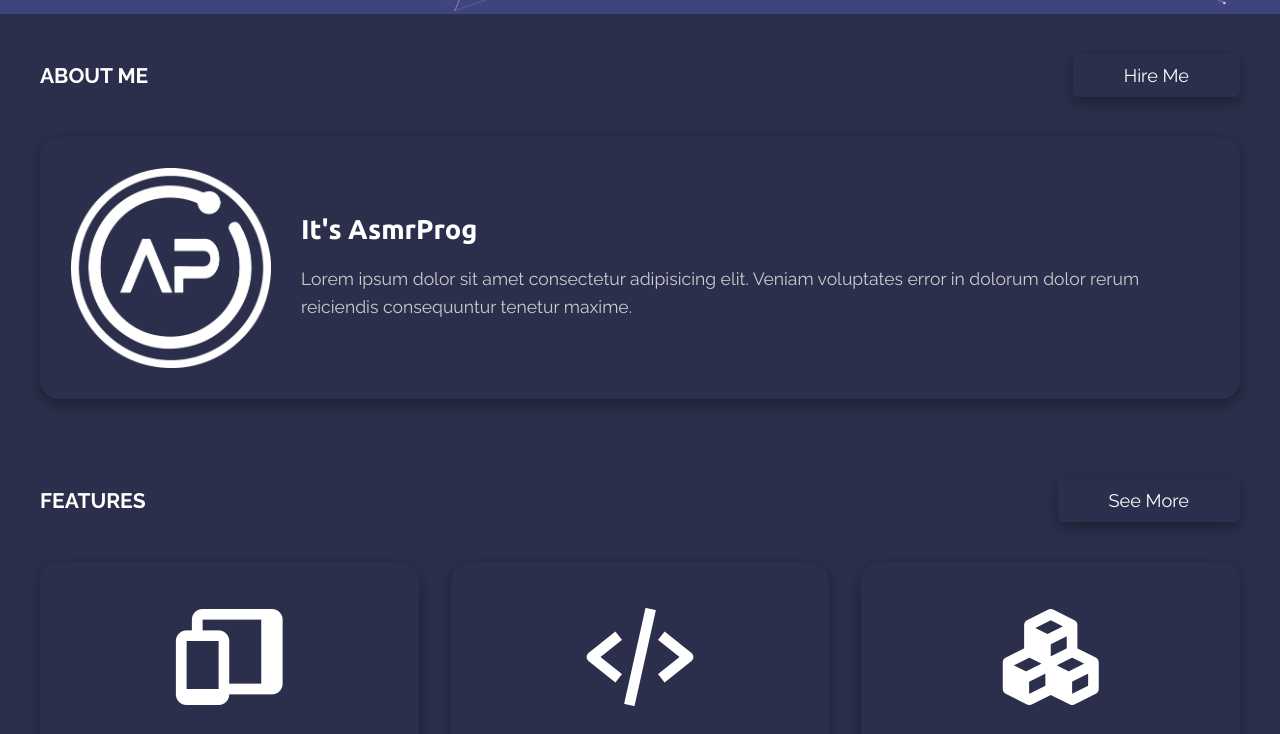
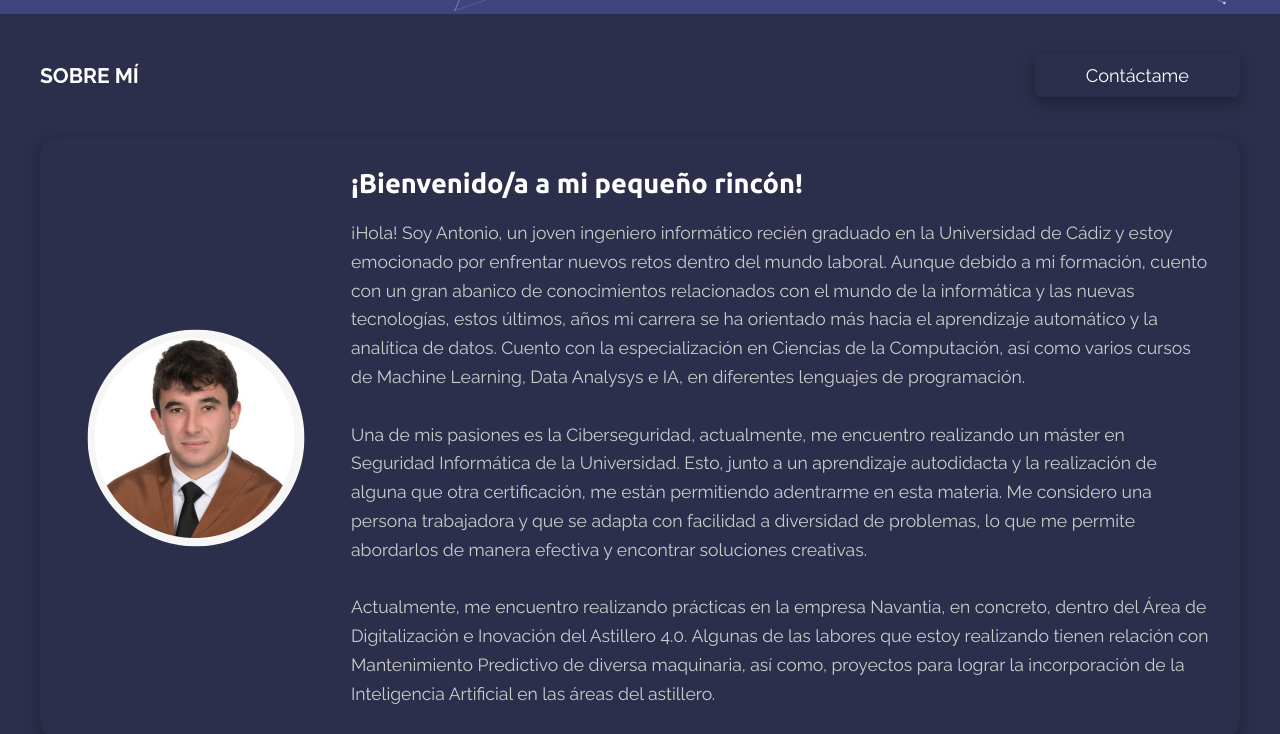
Before and after one commit to antoonioreque/portfolio, a plain HTML site: page index.html in a window 1280 px wide. Shown: the part 866-1600 px from the top of the page. Drawn offline with nearby package versions, Linux system fonts and the light colour scheme.

Commit message:
about me included

```diff
--- a/index.html
+++ b/index.html
@@ -2,9 +2,9 @@
 <html lang="es">
 
 <head>
+    <title>AR Portfolio</title>
+    <link rel="shortcut icon" type="image/x-icon" href="assets/favicon.ico">
     <meta charset="UTF-8">
-    <title>AR Portfolio</title>
-    <link rel="icon" href="/assets/logo_ofi.png" type="image/x-icon">
     <meta name="viewport" content="width=device-width, initial-scale=1.0">
     <meta name="author" content="Antonio Requena">
     <link href="https://unpkg.com/boxicons@2.1.4/css/boxicons.min.css" rel="stylesheet">
@@ -20,8 +20,8 @@
         <ul>
             <li><a href="#about">Sobre mí</a></li>
             <li><a href="#">Habilidades</a></li>
+            <li><a href="#">Experiencia</a></li>
             <li><a href="#">Proyectos</a></li>
-            <li><a href="#">Experiencia</a></li>
 
         </ul>
         <button class="hire-btn">Contáctame</button>
@@ -39,18 +39,24 @@
 
     <section id="about">
         <div class="header">
-            <h1>About Me</h1>
-            <a href="#">Hire Me</a>
+            <h1>Sobre mí</h1>
+            <a href="#">Contáctame</a>
         </div>
 
         <div class="card">
-            <img src="assets/logo.png">
+            <img src="assets/micara.png">
             <div class="info">
-                <h1>It's AsmrProg</h1>
+                <h1>¡Bienvenido/a a mi pequeño rincón!</h1>
                 <p>
-                    Lorem ipsum dolor sit amet consectetur adipisicing elit. Veniam voluptates error in dolorum dolor
-                    rerum
-                    reiciendis consequuntur tenetur maxime.
+                    ¡Hola! Soy Antonio, un joven ingeniero informático recién graduado en la Universidad de Cádiz y estoy emocionado por enfrentar nuevos retos dentro del mundo laboral. Aunque debido a mi formación, cuento con un gran abanico
+                    de conocimientos relacionados con el mundo de la informática y las nuevas tecnologías, estos últimos, años mi carrera se ha orientado más hacia el aprendizaje automático y la analítica
+                    de datos. Cuento con la especialización en Ciencias de la Computación, así como varios cursos de Machine Learning, Data Analysys e IA, en diferentes lenguajes de programación.<br><br>
+
+                    Una de mis pasiones es la Ciberseguridad, actualmente, me encuentro realizando un máster en Seguridad Informática de la Universidad. Esto, junto a un aprendizaje autodidacta y la realización de alguna que otra certificación,
+                    me están permitiendo adentrarme en esta materia. Me considero una persona trabajadora y que se adapta con facilidad a diversidad de problemas, lo que me permite abordarlos de manera efectiva y encontrar soluciones creativas. <br> <br>
+
+                    Actualmente, me encuentro realizando prácticas en la empresa Navantia, en concreto, dentro del Área de Digitalización e Inovación del Astillero 4.0. Algunas de las labores que estoy realizando tienen relación con Mantenimiento Predictivo
+                    de diversa maquinaria, así como, proyectos para lograr la incorporación de la Inteligencia Artificial en las áreas del astillero.
                 </p>
 
             </div>
@@ -65,7 +71,7 @@
         <div class="feature-cards">
             <div class="card">
                 <div class="info">
-                    <i class='bx bxs-devices'></i>
+                    <i class="bx bxs-devices"></i>
                     <h1>Responsive Design</h1>
                     <p>
                         Explore a diverse collection of my creative endeavors, including web design, javascript and mini
@@ -78,7 +84,7 @@
             </div>
             <div class="card">
                 <div class="info">
-                    <i class='bx bx-code-alt'></i>
+                    <i class="bx bx-code-alt"></i>
 
                     <h1>Creative Projects</h1>
                     <p>
@@ -92,7 +98,7 @@
             </div>
             <div class="card">
                 <div class="info">
-                    <i class='bx bxs-component'></i>
+                    <i class="bx bxs-component"></i>
                     <h1>Code Quality</h1>
                     <p>
                         Behind the scenes, I pride myself on writing clean, efficient, and maintainable code. Learn more
@@ -107,7 +113,7 @@
     </section>
 
     <button class="scroll-top" onclick="scrollToTop()">
-        <i class='bx bxs-up-arrow'></i>
+        <i class="bx bxs-up-arrow"></i>
     </button>
 
 
--- a/style.css
+++ b/style.css
@@ -154,6 +154,12 @@ header .info-text .scroll::before{
     padding: 40px;
 }
 
+#about .card{
+    display: flex;
+    align-items: center;
+    justify-content: space-between;
+}
+
 #about .header, #features .header{
     display: flex;
     justify-content: space-between;
@@ -199,8 +205,9 @@ header .info-text .scroll::before{
 }
 
 #about .card img{
-    max-width: 200px;
-    max-height: 200px;
+    max-width: 250px;
+    max-height: 250px;
+    align-items: center;
 }
 
 #about .card .info{
@@ -208,6 +215,7 @@ header .info-text .scroll::before{
     flex-direction: column;
     align-items: flex-start;
     justify-content: center;
+    align-items: flex-start;
 }
 
 #about .card .info h1, #features .card .info h1{
```
Also changed, not shown: assets/aa.ico (deleted), assets/favicon.ico (renamed from assets/logo.ico), assets/micara.png (added), 2 other files.
